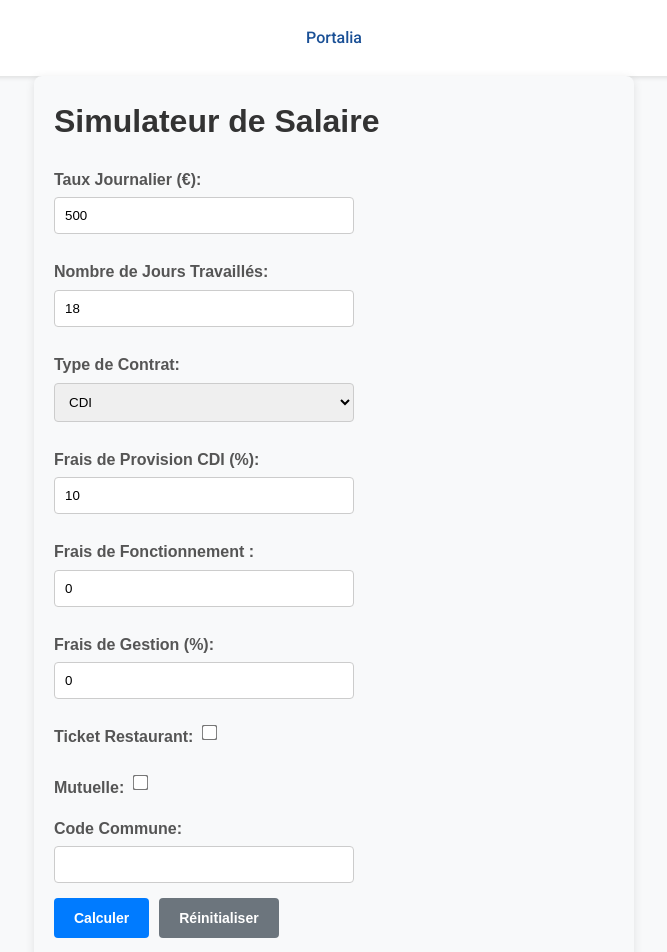
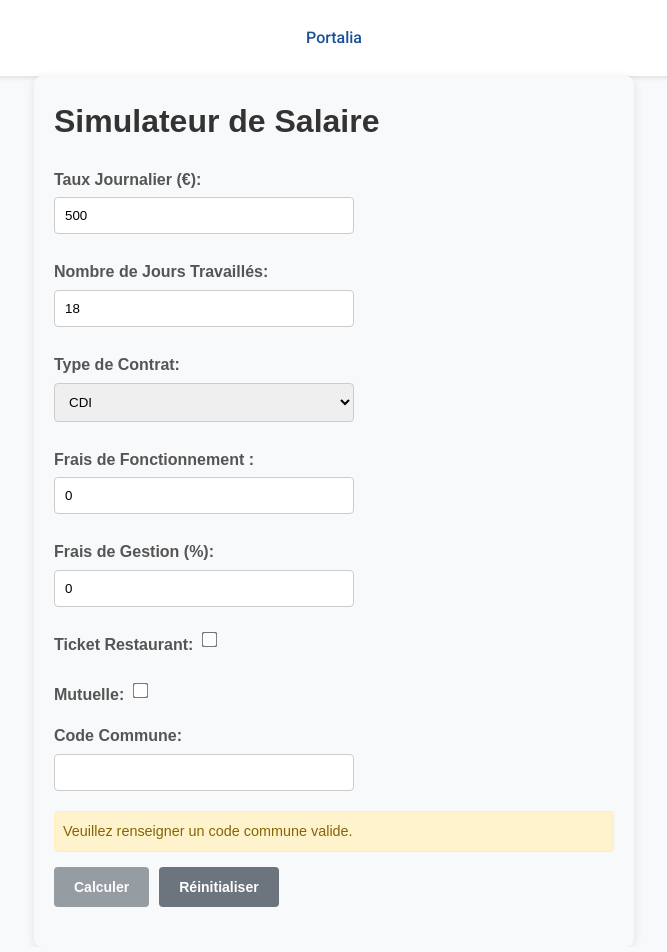
Before and after one commit to Adrien2MN/Portalia, an Angular app in the folder portalia/: page /calculator in a window 1280 px wide. Shown: the top 952 px of the page, without its empty margins (306-973 px from the left). Built offline with nearby package versions, Linux system fonts and the light colour scheme.

Commit message:
Update for the template and delete of the provision CDI

```diff
--- a/portalia/src/app/calculator/calculator.component.css
+++ b/portalia/src/app/calculator/calculator.component.css
@@ -138,6 +138,18 @@ button:disabled {
   border: 1px solid #f5c6cb;
 }
 
+/* Warning message styling */
+.warning-message {
+  background-color: #fff3cd;
+  color: #856404;
+  padding: 8px;
+  border-radius: 4px;
+  margin-top: 5px;
+  margin-bottom: 15px;
+  border: 1px solid #ffeeba;
+  font-size: 0.9em;
+}
+
 /* Loading spinner */
 .loading-spinner {
   display: flex;
--- a/portalia/src/app/calculator/calculator.component.html
+++ b/portalia/src/app/calculator/calculator.component.html
@@ -18,11 +18,7 @@
     <option value="CDD">CDD</option>
   </select>
 
-  <!-- Frais de provision CDI (uniquement visible si CDI est sélectionné) -->
-  <div *ngIf="parameters.contractType === 'CDI'">
-    <label for="fraisProvisionCDI">Frais de Provision CDI (%):</label>
-    <input id="fraisProvisionCDI" type="number" [(ngModel)]="parameters.fraisProvisionCDI" min="0" max="100" />
-  </div>
+  <!-- Frais de provision CDI supprimé -->
 
   <!-- Frais de Fonctionnement -->
   <div>
@@ -52,6 +48,9 @@
   <div>
     <label for="codeCommune">Code Commune:</label>
     <input id="codeCommune" type="text" [(ngModel)]="parameters.codeCommune" />
+    <div *ngIf="!parameters.codeCommune" class="warning-message">
+      Veuillez renseigner un code commune valide.
+    </div>
   </div>
 
   <!-- Error Message Display -->
@@ -61,7 +60,7 @@
 
   <!-- Button Container -->
   <div class="button-container">
-    <button (click)="calculate()" [disabled]="isLoading" class="primary-button">
+    <button (click)="calculate()" [disabled]="isLoading || !parameters.codeCommune" class="primary-button">
       <span *ngIf="!isLoading">Calculer</span>
       <span *ngIf="isLoading">Calcul en cours...</span>
     </button>
@@ -87,6 +86,11 @@
     </div>
 
     <div class="result-item">
+      <span class="result-label">Facturation Client:</span>
+      <span class="result-value">{{ formatCurrency(result.facturation_client) }}</span>
+    </div>
+
+    <div class="result-item">
       <span class="result-label">Salaire Brut Mensuel:</span>
       <span class="result-value">{{ formatCurrency(result.brut_mensuel) }}</span>
     </div>
@@ -96,10 +100,7 @@
       <span class="result-value">{{ formatCurrency(result.net_mensuel) }}</span>
     </div>
 
-    <div class="result-item">
-      <span class="result-label">Frais de Gestion:</span>
-      <span class="result-value">{{ formatCurrency(result.frais_gestion) }}</span>
-    </div>
+    <!-- Frais de Gestion supprimé -->
 
     <div *ngIf="parameters.ticketRestaurant" class="result-item">
       <span class="result-label">Contribution Ticket Restaurant:</span>
@@ -111,9 +112,6 @@
       <span class="result-value">{{ formatCurrency(result.autres_details?.mutuelle_contribution) }}</span>
     </div>
 
-    <div *ngIf="parameters.contractType === 'CDI' && parameters.fraisProvisionCDI > 0" class="result-item">
-      <span class="result-label">Frais de Provision CDI:</span>
-      <span class="result-value">{{ formatCurrency(result.autres_details?.frais_provision_cdi) }}</span>
-    </div>
+
   </div>
 </div>
--- a/portalia/src/app/calculator/calculator.component.ts
+++ b/portalia/src/app/calculator/calculator.component.ts
@@ -6,10 +6,11 @@ interface CalculationResult {
   brut_mensuel: number;
   net_mensuel: number;
   frais_gestion: number;
+  facturation_client?: number; // Ajout de la facturation client
   autres_details: {
     ticket_restaurant_contribution: number;
     mutuelle_contribution: number;
-    frais_provision_cdi?: number; // Ajout du champ pour les frais de provision CDI
+    frais_provision_cdi?: number;
   };
 }
 
@@ -25,9 +26,8 @@ export class CalculatorComponent implements OnInit {
     tjm: 500, // Default TJM value
     joursTravailles: 18, // Default: 18 days
     contractType: 'CDI', // Default: CDI
-    fraisProvisionCDI: 10, // Default: 10% (seulement pour CDI)
     fraisFonctionnement: 0, // Default: 0%
-    fraisGestion: 0, // Nouveau paramètre pour la cellule J7
+    fraisGestion: 0, // Paramètre pour la cellule J7
     ticketRestaurant: false,
     mutuelle: false,
     codeCommune: ''
@@ -84,6 +84,11 @@ export class CalculatorComponent implements OnInit {
       return;
     }
 
+    if (!this.parameters.codeCommune) {
+      this.errorMessage = "Veuillez saisir un code commune valide.";
+      return;
+    }
+
     this.errorMessage = null;
     this.isLoading = true;
 
@@ -95,9 +100,9 @@ export class CalculatorComponent implements OnInit {
       .set('frais_fonctionnement', (this.parameters.fraisFonctionnement / 100).toString())
       .set('frais_gestion', (this.parameters.fraisGestion / 100).toString());
 
-    // Ajouter les frais de provision CDI si le contrat est CDI
+    // Paramètre frais_provision_cdi automatique à 0.1 (10%) pour CDI
     if (this.parameters.contractType === 'CDI') {
-      params = params.set('frais_provision_cdi', (this.parameters.fraisProvisionCDI / 100).toString());
+      params = params.set('frais_provision_cdi', '0.1');
     }
 
     // Only add optional parameters if they have values
@@ -113,9 +118,8 @@ export class CalculatorComponent implements OnInit {
       params = params.set('mutuelle', 'false');
     }
 
-    if (this.parameters.codeCommune) {
-      params = params.set('code_commune', this.parameters.codeCommune);
-    }
+    // Always set code commune
+    params = params.set('code_commune', this.parameters.codeCommune);
 
     // Log the URL that will be called for debugging
     const fullUrl = `${this.apiUrl}?${params.toString()}`;
@@ -132,7 +136,10 @@ export class CalculatorComponent implements OnInit {
         this.isLoading = false;
 
         // Create a user-friendly error message
-        if (error.error && error.error.detail) {
+        if (error.error && error.error.message) {
+          // Nouveau format de message pour les codes communes invalides
+          this.errorMessage = error.error.message;
+        } else if (error.error && error.error.detail) {
           if (error.error.detail.includes("Excel")) {
             this.errorMessage = "Une erreur s'est produite lors de la communication avec Excel. Détail: " + error.error.detail;
           } else {
@@ -153,7 +160,6 @@ export class CalculatorComponent implements OnInit {
       tjm: 500,
       joursTravailles: 18,
       contractType: 'CDI',
-      fraisProvisionCDI: 10,
       fraisFonctionnement: 0,
       fraisGestion: 0,
       ticketRestaurant: false,
```
Also changed, not shown: 1 other file (tests, documents, lock files or other folders).
